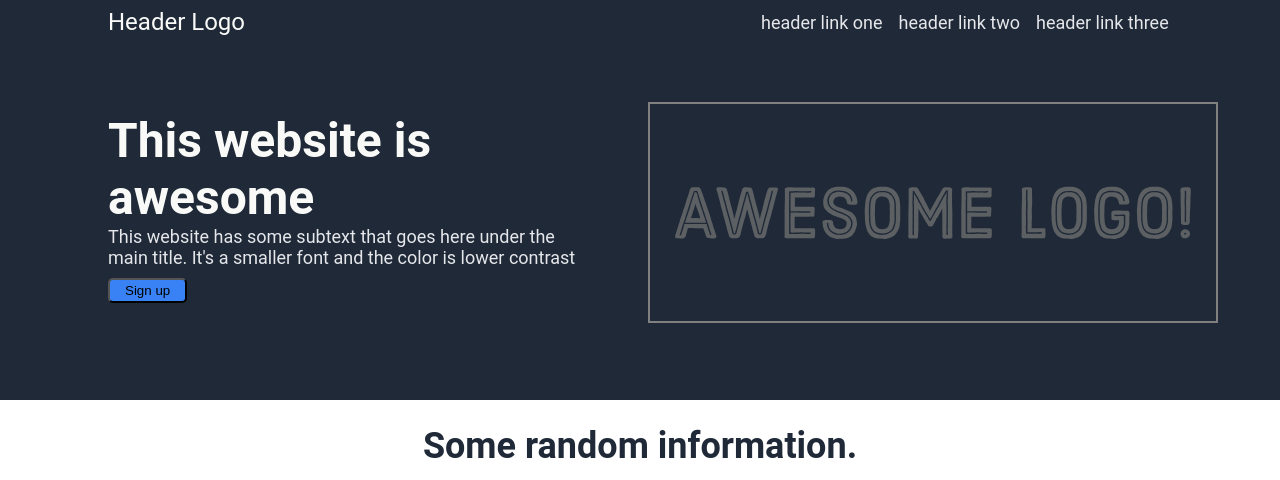
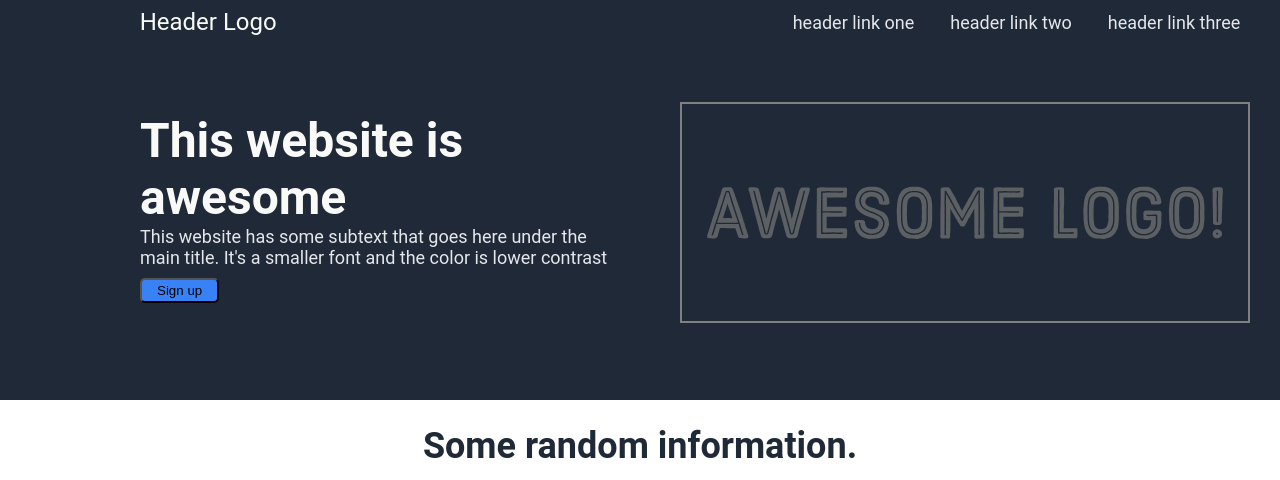
Before and after one commit to noobsta98/Landing-Page, a plain HTML site: page index.html in a window 1280 px wide. Shown: the top 480 px of the page. Drawn offline with Linux system fonts and the light colour scheme.

Commit message:
last commit did not fix the said issue. This one does

```diff
--- a/styles.css
+++ b/styles.css
@@ -19,7 +19,7 @@ header{
     gap: 60px;
     padding-left: 100px;
     height: 400px;
-    align-items: flex-start;
+    /* align-items: flex-start; */
 }
 
 body{
@@ -41,6 +41,7 @@ ul{
     display: flex;
     align-items: center;
     justify-content: center;
+    gap: 20px;
 }
 
 a{
```
